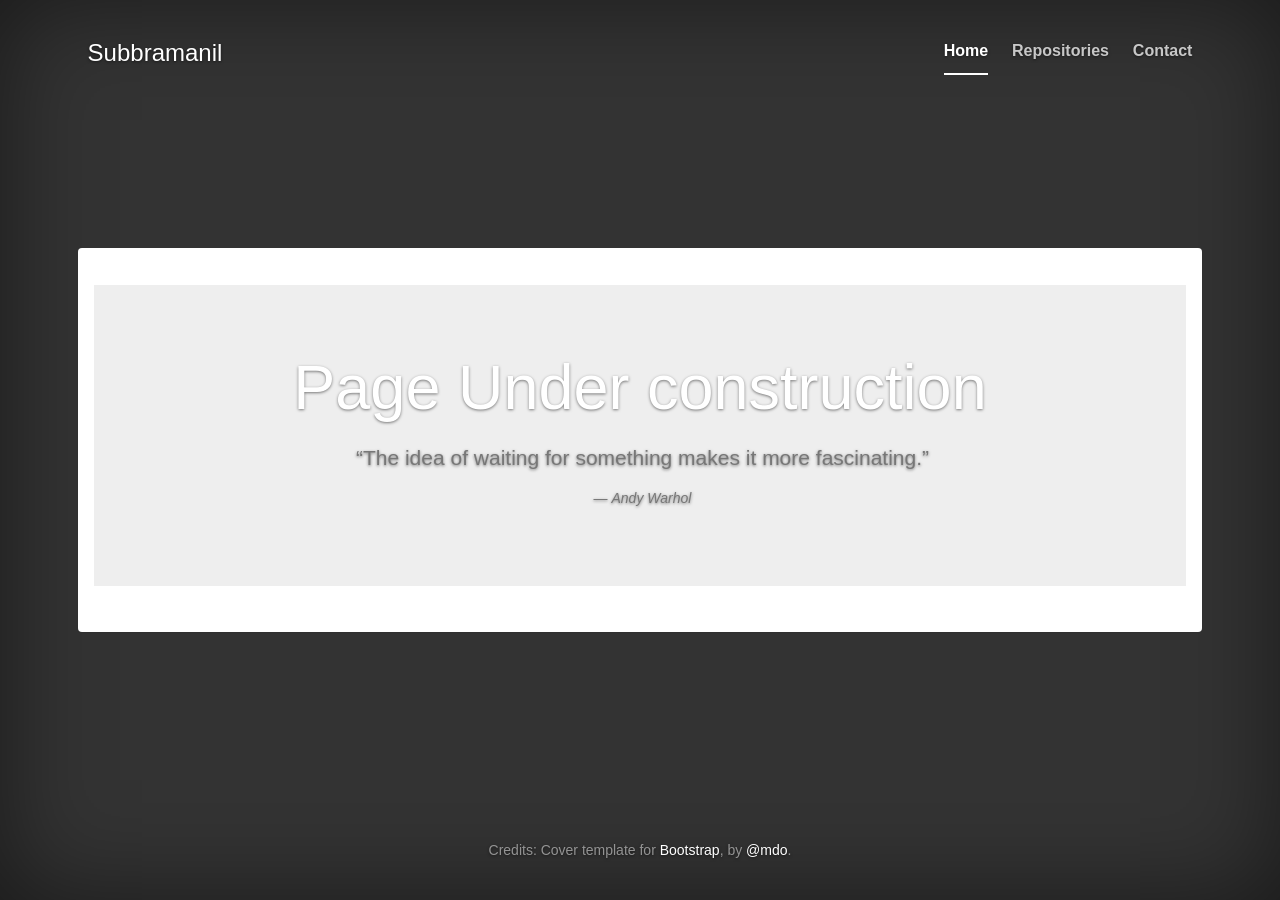
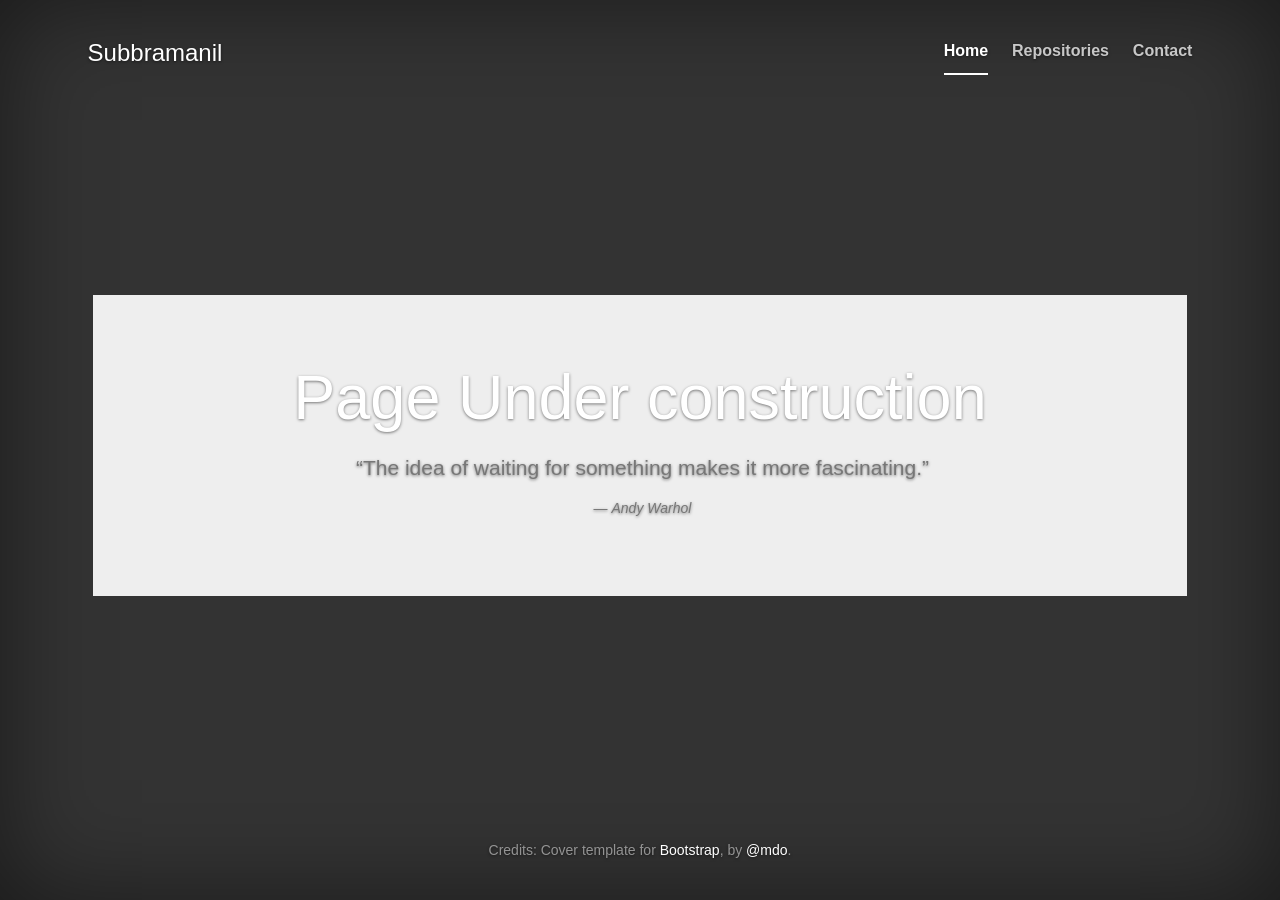
Before and after one commit to subbramanil/subbramanil.github.io, a Jekyll site: the page built from repos.html, in a window 1280 px wide. Built offline with Jekyll 4.4.1, drawn with Linux system fonts in a browser that asks for light colours; nearby versions of some CDN libraries.

Commit message:
Small style change

```diff
--- a/repos.html
+++ b/repos.html
@@ -2,7 +2,7 @@
 layout: default
 title: Repositories
 ---
-<section class="panel">
+<section>
     <header class="panel-heading">
         <!--<h2> Page Under construction </h2>-->
     </header>
```
